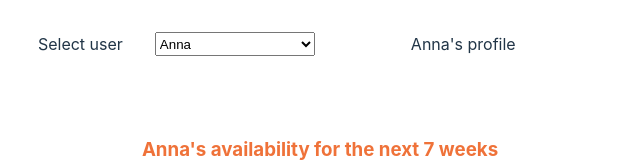
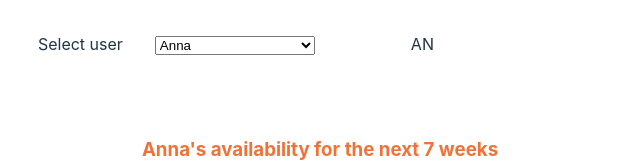
Before and after one commit to cameaann/tribeTestApp, a React (Vite) app: page / in a window 1280 px wide. Shown: the top 162 px of the page, without its empty margins (320-960 px from the left). Built offline with nearby package versions, Linux system fonts and the light colour scheme.

Commit message:
adding formatName

```diff
--- a/src/components/Header.jsx
+++ b/src/components/Header.jsx
@@ -2,28 +2,33 @@ import { useContext } from "react";
 import { UserContext } from "./UserContext";
 
 const Header = () => {
+  const { users, selectedUserId, handleChange } = useContext(UserContext);
+  const handleOnChange = (event) => {
+    const selected = event.target.value;
+    handleChange(selected);
+  };
 
-    const { users, selectedUserId, handleChange } =  useContext(UserContext);
-    const handleOnChange = (event) =>{
-        const selected = event.target.value;
-        handleChange(selected)
-    }
+  const formatName = (val) =>{
+    let fName = val.slice(0, 2).toUpperCase();
+    return fName;
+  }
 
-    console.log(selectedUserId);
+  let av = formatName(users[selectedUserId].name);
 
   return (
     <div className="header">
+      <div>
+        <label>Select user</label>
+        <select className="select-user" onChange={handleOnChange}>
+          {users.map((user, index) => (
+            <option key={index} value={index}>
+              {user.name}
+            </option>
+          ))}
+        </select>
+      </div>
 
-      <span>Select user</span>
-      <select
-        className="select-user"
-        onChange={handleOnChange}
-      >
-        {users.map((user, index) => (
-          <option key={index} value={index}>{user.name}</option>
-        ))}
-      </select>
-      <span>{users[selectedUserId].name}&apos;s profile</span>
+      <span className="profile-sign">{av}</span>
     </div>
   );
 };
--- a/src/components/Week.jsx
+++ b/src/components/Week.jsx
@@ -1,4 +1,3 @@
-// import { useState } from "react";
 import Day from "./Day";
 
 const Week = ({week, days, toggleSelected}) => {
```
